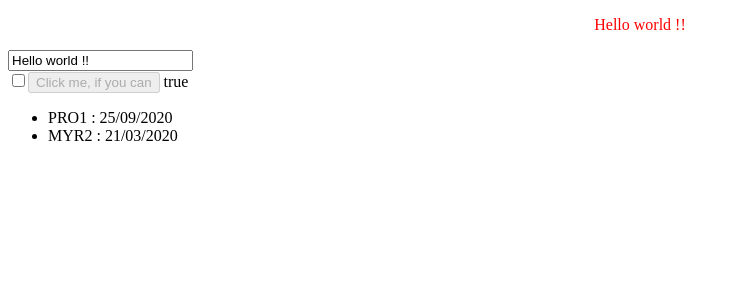
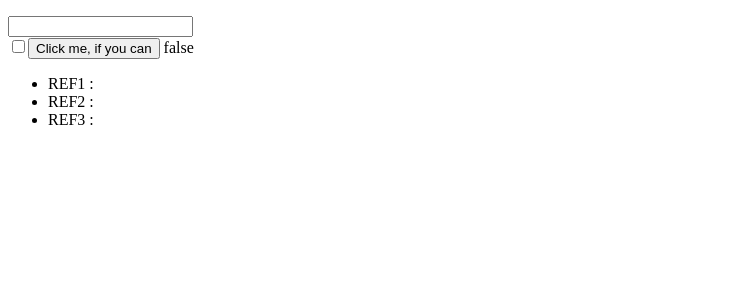
Before and after one commit to dthibau/springangular-solutions, an Angular app in the folder angular-workspace/tp1/: page / in a window 1280 px wide. Shown: the top 300 px of the page, without its empty margins (0-739 px from the left). Built offline with nearby package versions, Linux system fonts and the light colour scheme.

Commit message:
Injection du FakeService

```diff
--- a/angular-workspace/tp1/src/app/app.module.ts
+++ b/angular-workspace/tp1/src/app/app.module.ts
@@ -4,6 +4,10 @@ import { BrowserModule } from '@angular/platform-browser';
 
 import { AppComponent } from './app.component';
 import { ProductListComponent } from './product-list/product-list.component';
+import { ProductService } from './service/product-service';
+import { FakeService } from './service/fake-service';
+
+
 
 @NgModule({
   declarations: [
@@ -14,7 +18,9 @@ import { ProductListComponent } from './product-list/product-list.component';
     BrowserModule,
     FormsModule
   ],
-  providers: [],
+  providers: [
+    { provide: ProductService, useClass: FakeService }
+  ],
   bootstrap: [AppComponent]
 })
 export class AppModule { }
--- a/angular-workspace/tp1/src/app/product-list/product-list.component.ts
+++ b/angular-workspace/tp1/src/app/product-list/product-list.component.ts
@@ -1,4 +1,5 @@
 import { Component, OnInit } from '@angular/core';
+import { ProductService } from '../service/product-service';
 
 @Component({
   selector: 'app-product-list',
@@ -6,24 +7,16 @@ import { Component, OnInit } from '@angular/core';
   styleUrls: ['./product-list.component.css']
 })
 export class ProductListComponent implements OnInit {
-  public name: string;
-  public style: string;
-  public disabled: boolean;
-  public products: Array<any> = new Array();
 
-  constructor() {
-    this.name = 'Hello world !!';
-    this.style = "red";
-    this.disabled = true;
+  public products: Array<any> = [];
+
+  constructor(private productService: ProductService) {
   }
 
   ngOnInit(): void {
-    this.products.push({date: '25/09/2020', reference :'pro1'});
-    this.products.push({date: '21/03/2020', reference :'myr2'});
+    this.products = this.productService.findAll();
 
   }
 
-  toggleButton() {
-    this.disabled = ! this.disabled;
-  }
+
 }
```
